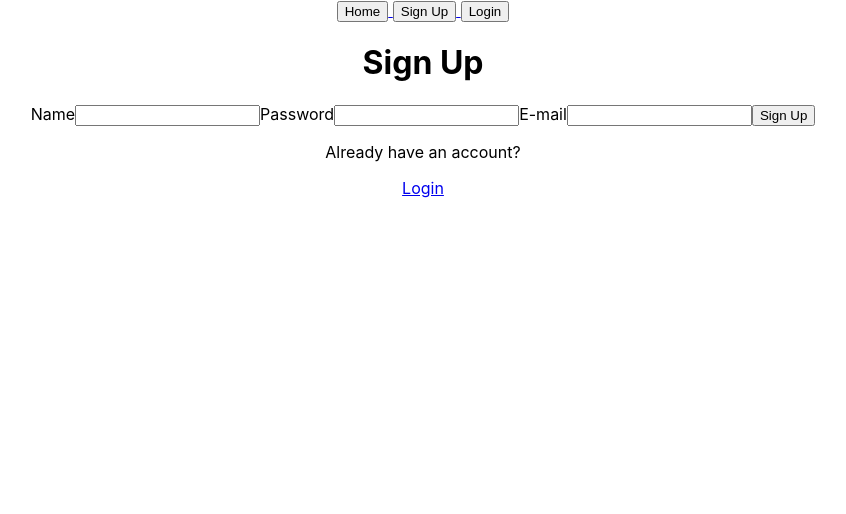
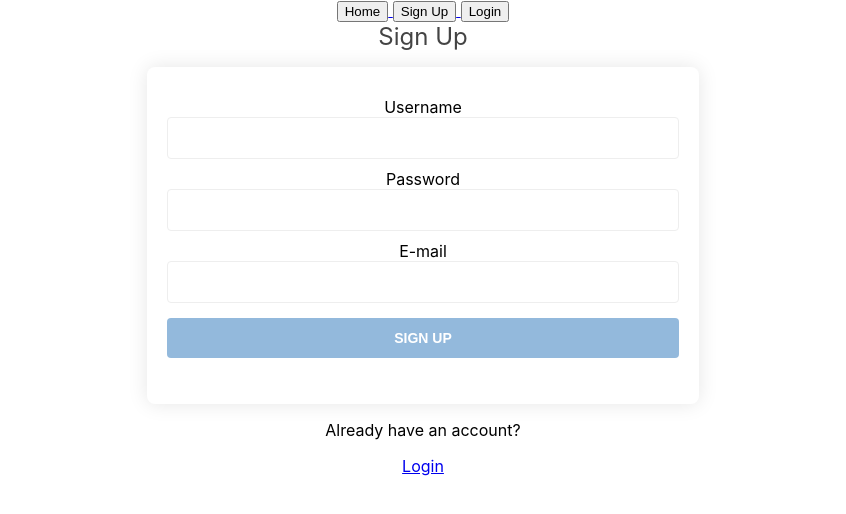
Before and after one commit to catarinapsalvado/cuccu-bambini-client, a React (Create React App) app: page /signup in a window 1280 px wide. Shown: the top 514 px of the page, without its empty margins (217-1063 px from the left). Built offline with nearby package versions, Linux system fonts and the light colour scheme; no server answers.

Commit message:
Co-authored-by: fcaramez <fcaramez@users.noreply.github.com>

```diff
--- a/package.json
+++ b/package.json
@@ -17,6 +17,7 @@
     "react-dom": "^18.1.0",
     "react-router-dom": "^6.3.0",
     "react-scripts": "5.0.1",
+    "styled-components": "^5.3.5",
     "web-vitals": "^2.1.4"
   },
   "scripts": {
--- a/src/App.js
+++ b/src/App.js
@@ -1,7 +1,7 @@
 import "./App.css";
 import { Routes, Route } from "react-router-dom";
 import SignupPage from "./pages/SignupPage";
-import LoginPage from "./pages/LoginPage";
+import LoginPage from "./pages/LoginPage/LoginPage.jsx"
 import IsAnon from "./components/IsAnon";
 import Navbar from "./components/Navbar";
 import Home from "./pages/Home";
--- a/src/pages/CategoryList.jsx
+++ b/src/pages/CategoryList.jsx
@@ -4,7 +4,8 @@ import { Link, useParams } from "react-router-dom";
 
 function CategoryList() {
   const [products, setProducts] = useState([]);
-  const { category } = useParams();
+  const { category, _id } = useParams();
+
 console.log(category)
 
 const getCategory =()=>{
@@ -35,7 +36,9 @@ const getCategory =()=>{
             <p>Price: {item.price}</p>
             <p>{item.size}</p>
             <p>{item.brand}</p>
-           <button> See more </button>
+            <Link to={`/product-details/${_id}`}>
+        <button>See item</button>
+      </Link>
           </div>
         );
       })
--- a/src/pages/LoginPage.jsx
+++ b/src/pages/LoginPage/LoginPage.jsx
@@ -1,7 +1,10 @@
 import React, { useState, useContext } from "react";
 import { Link, useNavigate } from "react-router-dom";
-import { AuthContext } from "../context/auth.context";
+import { AuthContext } from "../../context/auth.context";
 import axios from "axios";
+ import { Title, Form, UserInput, Button,  Container } from './LoginPage.styles'
+
+
 
 function LoginPage() {
   const [password, setPassword] = useState("");
@@ -34,11 +37,13 @@ function LoginPage() {
 
   return (
     <div className="LoginPage">
-      <h1>Login</h1>
+     <Container>
+      <Title>Login</Title>
 
-      <form onSubmit={handleSubmit}>
+      <Form onSubmit={handleSubmit}>
+
         <label htmlFor="username">Email</label>
-        <input
+        <UserInput
           type="text"
           name="username"
           value={email}
@@ -46,19 +51,20 @@ function LoginPage() {
         />
 
         <label htmlFor="password">Password</label>
-        <input
+        <UserInput
           type="password"
           name="password"
           value={password}
           onChange={handlePassword}
         />
 
-        <button type="submit">Login</button>
-      </form>
+        <Button type="submit">LOGIN</Button>
+      </Form>
 
       {errorMessage && <p className="error-message">{errorMessage}</p>}
       <p>Don't have an account?</p>
       <Link to="/signup"> Sign up</Link>
+       </Container>
     </div>
   );
 }
--- /dev/null
+++ b/src/pages/LoginPage/LoginPage.styles.jsx
@@ -0,0 +1,60 @@
+import styled from 'styled-components';
+
+export const Container = styled.div`
+display:flex;
+flex-direction:column;
+justify-content:center;
+align-items: center;
+`;
+
+export const Form = styled.form`
+  display: flex;
+  text-align: center;
+  flex-direction: column;
+  min-width: 300px;
+  box-shadow: rgba(0, 0, 0, 0.1) 0px 0px 20px;
+  background-color: rgb(255, 255, 255);
+  border-radius: 8px;
+  padding: 30px 20px;
+  width:40vw;
+`;
+
+export const Title = styled.span`
+  color: #444;
+  font-size: 24px;
+  padding-bottom: 16px;
+`;
+
+export const UserInput = styled.input`
+  height: 40px;
+  padding: 0 15px;
+  border: 1px solid #eee;
+  border-radius: 4px;
+  margin-bottom: 10px;
+  color: #444;
+  font-size: 16px;
+
+  :focus {
+    border-color: #ddd;
+  }
+
+  :hover {
+    border-color: #ddd;
+  }
+`;
+
+export const Button = styled.button`
+  height: 40px;
+  align-content: center;
+  text-align: center;
+  align-items: center;
+  border-radius: 4px;
+  font-weight: bold;
+  font-size: 14px;
+  border: 0;
+  color: #fff;
+  background-color:	#93b9dc;
+  margin-top: 5px;
+  margin-bottom: 16px;
+  cursor: pointer;
+`;
--- a/src/pages/ProductDetails.jsx
+++ b/src/pages/ProductDetails.jsx
@@ -30,6 +30,7 @@ function ProductDetails() {
       {item && (
         <>
           <h1>{item.name}</h1>
+          <h1>{item.image}</h1>
           <p>{item.description}</p>
           <p>{item.price}</p>
           <p>{item.brand}</p>
--- a/src/pages/SignupPage.jsx
+++ b/src/pages/SignupPage.jsx
@@ -1,6 +1,7 @@
 import React, { useState } from "react";
 import { Link, useNavigate } from "react-router-dom";
 import axios from "axios";
+import { Title, Form, UserInput, Button, Container } from './LoginPage/LoginPage.styles'
 
 function SignupPage() {
   const [password, setPassword] = useState("");
@@ -31,11 +32,12 @@ function SignupPage() {
 
   return (
     <div className="SignupPage">
-      <h1>Sign Up</h1>
+    <Container>
+      <Title>Sign Up</Title>
 
-      <form onSubmit={handleSubmit}>
-        <label htmlFor="username">Name</label>
-        <input
+      <Form onSubmit={handleSubmit}>
+        <label htmlFor="username">Username</label>
+        <UserInput
           type="text"
           name="username"
           value={username}
@@ -43,7 +45,7 @@ function SignupPage() {
         />
 
         <label htmlFor="password">Password</label>
-        <input
+        <UserInput
           type="password"
           name="password"
           value={password}
@@ -51,14 +53,15 @@ function SignupPage() {
         />
 
         <label htmlFor="email">E-mail</label>
-        <input type="text" name="email" value={email} onChange={handleEmail} />
+        <UserInput type="text" name="email" value={email} onChange={handleEmail} />
 
-        <button type="submit">Sign Up</button>
-      </form>
+        <Button type="submit">SIGN UP</Button>
+      </Form>
 
       {errorMessage && <p className="error-message">{errorMessage}</p>}
       <p>Already have an account?</p>
       <Link to="/login"> Login</Link>
+      </Container>
     </div>
   );
 }
```
Also changed, not shown: 1 other file (tests, documents, lock files or other folders).
